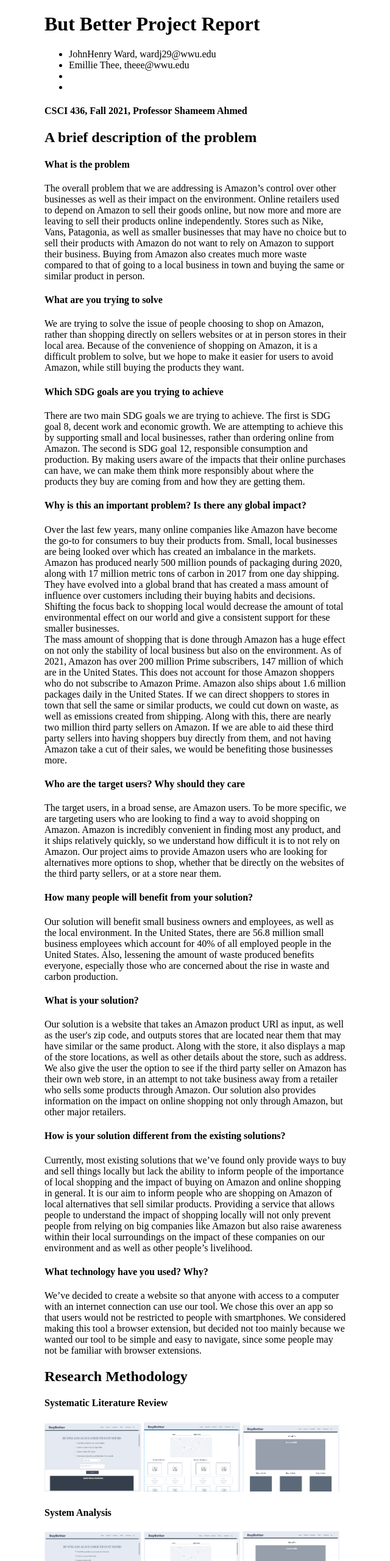
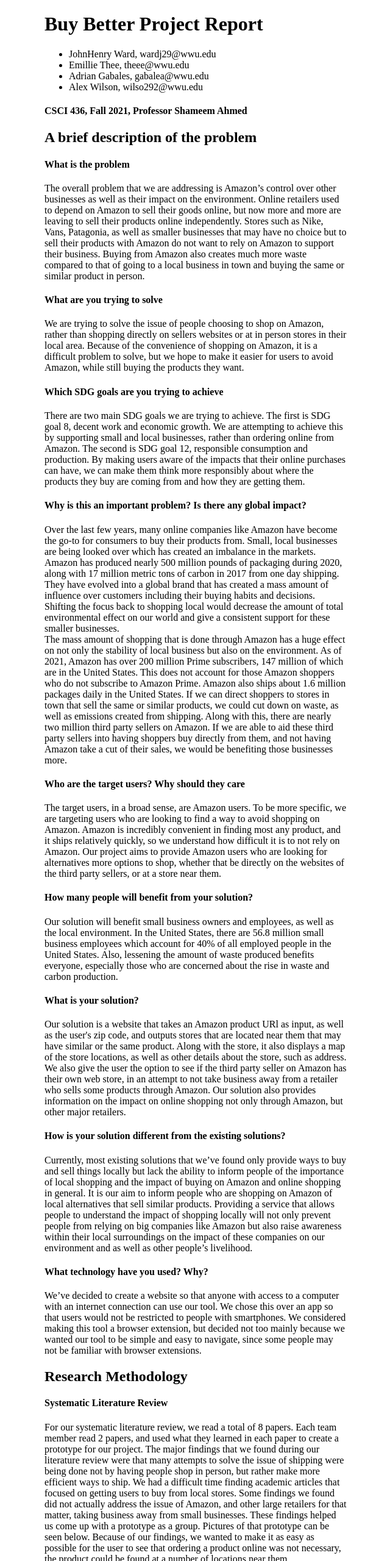
Before and after one commit to JohnHenry-Ward/buyBetter-report, a plain HTML site: page index.html in a window 1280 px wide. Shown: the part 40-2600 px from the top of the page at 61% size, without its empty margins (319-959 px from the left). Drawn offline with Linux system fonts and the light colour scheme.

Commit message:
all text is in

```diff
--- a/index.html
+++ b/index.html
@@ -17,12 +17,12 @@
     </style>
 </head>
 <body>
-    <h1>But Better Project Report</h1>
+    <h1>Buy Better Project Report</h1>
     <ul>
         <li>JohnHenry Ward, wardj29@wwu.edu</li>
         <li>Emillie Thee, theee@wwu.edu</li>
-        <li></li>
-        <li></li>
+        <li>Adrian Gabales, gabalea@wwu.edu</li>
+        <li>Alex Wilson, wilso292@wwu.edu</li>
     </ul>
     <h4>CSCI 436, Fall 2021, Professor Shameem Ahmed</h4>
     <div>
@@ -76,7 +76,7 @@
         <h2>Research Methodology</h2>
         <div>
             <h4>Systematic Literature Review</h4>
-            <p></p>
+            <p>For our systematic literature review, we read a total of 8 papers. Each team member read 2 papers, and used what they learned in each paper to create a prototype for our project. The major findings that we found during our literature review were that many attempts to solve the issue of shipping were being done not by having people shop in person, but rather make more efficient ways to ship. We had a difficult time finding academic articles that focused on getting users to buy from local stores. Some findings we found did not actually address the issue of Amazon, and other large retailers for that matter, taking business away from small businesses. These findings helped us come up with a prototype as a group. Pictures of that prototype can be seen below. Because of our findings, we wanted to make it as easy as possible for the user to see that ordering a product online was not necessary, the product could be found at a number of locations near them.</p>
             <div>
                 <img src='media/litReview/image8.png'>
                 <img src='media/litReview/image2.png'>
@@ -86,7 +86,7 @@
         </div>
         <div>
             <h4>System Analysis</h4>
-            <p></p>
+            <p>For our system analysis, we analyzed 8 existing systems that have some similarities to our project. Each team member analyzed 2 systems individually, and used what they discovered within each system to update the group prototype. The major findings from the system analysis were that some systems only worked in certain areas, as well as only provided information on stores that “bought in” to the system. Taking these findings, we created an updated prototype. Pictures of the updated prototype can be found below. Because of our findings, we made it a goal for our project to work anywhere in the US, as well as display any store that is in the users area (provided it is listed on Google Maps).</p>
             <div>
                 <img src='media/systemAnalysis/image8.png'>
                 <img src='media/systemAnalysis/image7.png'>
@@ -95,7 +95,8 @@
         </div>
         <div>
             <h4>User Study</h4>
-            <p></p>
+            <p>For our user study, we conducted 4 interviews. Each team member conducted 1 interview. Some major findings from these interviews were users wanted the tool to be convenient, as Amazon is popular largely because of its convenience to users. We also found that users wanted a map of where the stores are, and we agreed, as we were already planning on implementing a map feature to display the stores. To address the issue of convenience, we added the store's address along with the map, so that the user knows exactly where each store is. We also added the pop up feature listing the original seller, as to give the user the option to still buy from the seller, just on the seller's personal website. Using these findings, we continued to implement our solution. There are no prototype images for this step as we were already in production of our solution.
+            </p>
         </div>
     </div>
     <div>
```
